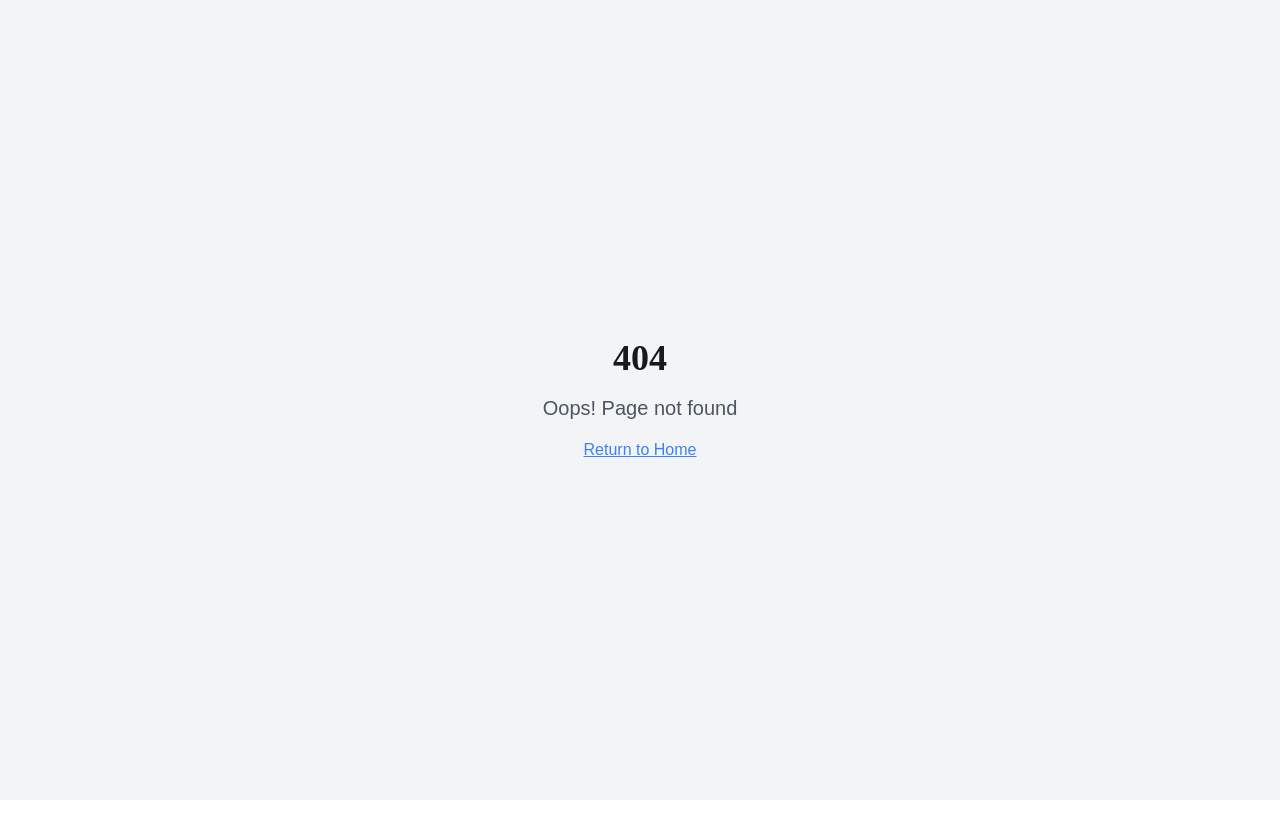
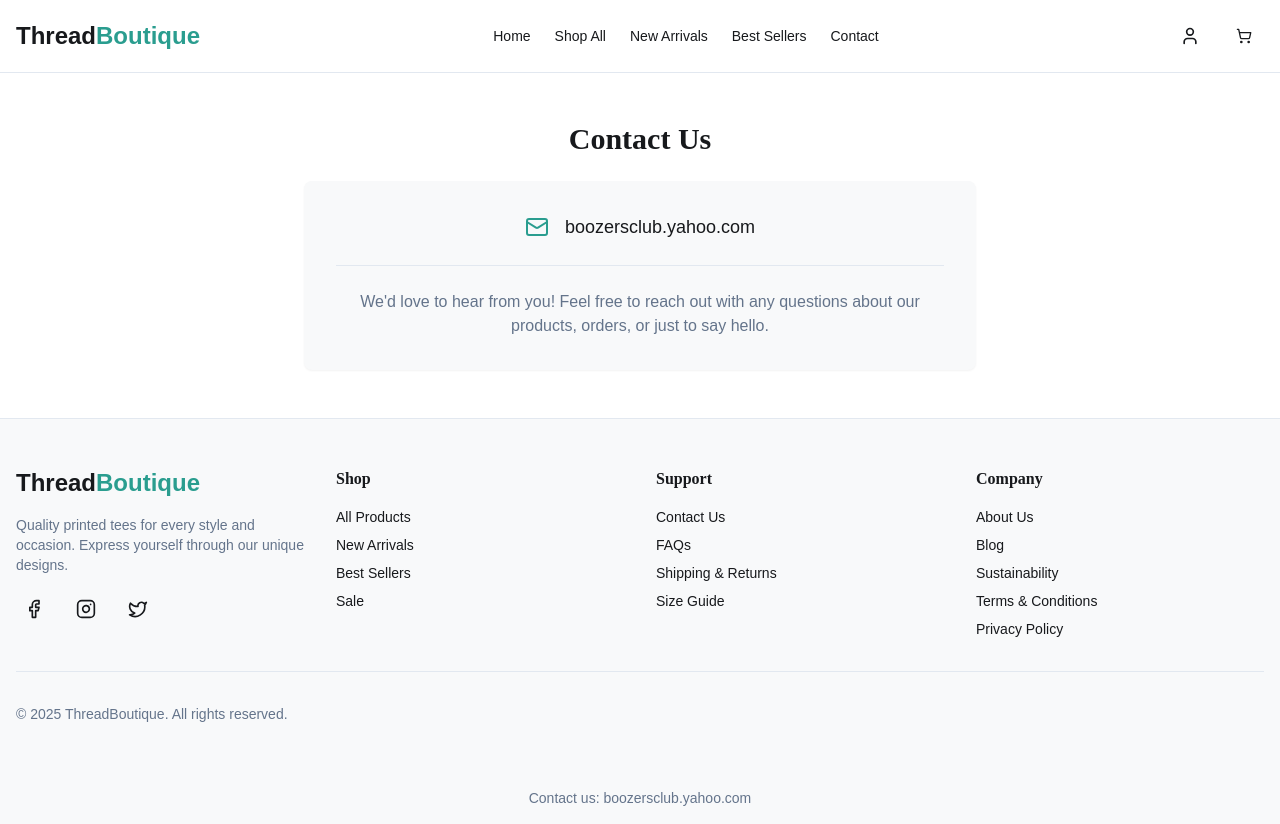
Before and after one commit to aravind0878/BOOZERS-CLUB, a React (Vite) app: page /contact in a window 1280 px wide. Before the commit this address had no page. Before the commit the page ends 800 px from the top, so only its background shows below. Built offline with nearby package versions, Linux system fonts and the light colour scheme.

Commit message:
Add contact details
Add contact details to the footer.

```diff
--- a/src/App.tsx
+++ b/src/App.tsx
@@ -1,3 +1,4 @@
+
 import { Toaster } from "@/components/ui/toaster";
 import { Toaster as Sonner } from "@/components/ui/sonner";
 import { TooltipProvider } from "@/components/ui/tooltip";
@@ -13,6 +14,8 @@ import ProductDetail from "./pages/ProductDetail";
 import Cart from "./pages/Cart";
 import Checkout from "./pages/Checkout";
 import OrderSuccess from "./pages/OrderSuccess";
+// New import
+import Contact from "./pages/Contact";
 
 const queryClient = new QueryClient();
 
@@ -30,6 +33,8 @@ const App = () => (
             <Route path="/cart" element={<Cart />} />
             <Route path="/checkout" element={<Checkout />} />
             <Route path="/order-success" element={<OrderSuccess />} />
+            {/* Add Contact route */}
+            <Route path="/contact" element={<Contact />} />
             {/* ADD ALL CUSTOM ROUTES ABOVE THE CATCH-ALL "*" ROUTE */}
             <Route path="*" element={<NotFound />} />
           </Routes>
--- a/src/components/Footer.tsx
+++ b/src/components/Footer.tsx
@@ -1,6 +1,5 @@
-
 import { Link } from "react-router-dom";
-import { Facebook, Instagram, Twitter } from "lucide-react";
+import { Facebook, Instagram, Twitter, Mail } from "lucide-react";
 
 const Footer = () => {
   return (
@@ -120,6 +119,12 @@ const Footer = () => {
           <p>&copy; {new Date().getFullYear()} ThreadBoutique. All rights reserved.</p>
         </div>
       </div>
+
+      <div className="container mx-auto px-4 py-4 text-center">
+        <p className="text-sm text-muted-foreground">
+          Contact us: <a href="mailto:boozersclub.yahoo.com" className="hover:text-brand-teal transition">boozersclub.yahoo.com</a>
+        </p>
+      </div>
     </footer>
   );
 };
--- a/src/components/Navigation.tsx
+++ b/src/components/Navigation.tsx
@@ -1,4 +1,3 @@
-
 import { useState } from "react";
 import { Link } from "react-router-dom";
 import { useCart } from "@/context/CartContext";
@@ -36,6 +35,9 @@ const Navigation = () => {
           </Link>
           <Link to="/products?category=bestsellers" className="text-sm font-medium hover:text-brand-teal transition">
             Best Sellers
+          </Link>
+          <Link to="/contact" className="text-sm font-medium hover:text-brand-teal transition">
+            Contact
           </Link>
         </nav>
 
@@ -132,6 +134,13 @@ const Navigation = () => {
             >
               Best Sellers
             </Link>
+            <Link
+              to="/contact"
+              className="text-sm font-medium py-2 hover:text-brand-teal transition"
+              onClick={() => setMobileMenuOpen(false)}
+            >
+              Contact
+            </Link>
           </nav>
         </div>
       )}
--- /dev/null
+++ b/src/pages/Contact.tsx
@@ -0,0 +1,43 @@
+
+import React from 'react';
+import Navigation from "@/components/Navigation";
+import Footer from "@/components/Footer";
+import { Mail, Phone, MapPin } from 'lucide-react';
+
+const Contact = () => {
+  return (
+    <div className="min-h-screen flex flex-col">
+      <Navigation />
+
+      <main className="flex-1 container mx-auto px-4 py-12">
+        <div className="max-w-2xl mx-auto text-center">
+          <h1 className="text-3xl font-playfair font-bold mb-6">Contact Us</h1>
+
+          <div className="bg-brand-light rounded-lg p-8 shadow-sm">
+            <div className="flex flex-col space-y-6">
+              <div className="flex items-center justify-center space-x-4">
+                <Mail className="h-6 w-6 text-brand-teal" />
+                <a
+                  href="mailto:boozersclub.yahoo.com"
+                  className="text-lg hover:text-brand-teal transition"
+                >
+                  boozersclub.yahoo.com
+                </a>
+              </div>
+
+              <div className="border-t border-border my-4"></div>
+
+              <p className="text-muted-foreground">
+                We'd love to hear from you! Feel free to reach out with any questions about our products, orders, or just to say hello.
+              </p>
+            </div>
+          </div>
+        </div>
+      </main>
+
+      <Footer />
+    </div>
+  );
+};
+
+export default Contact;
```
